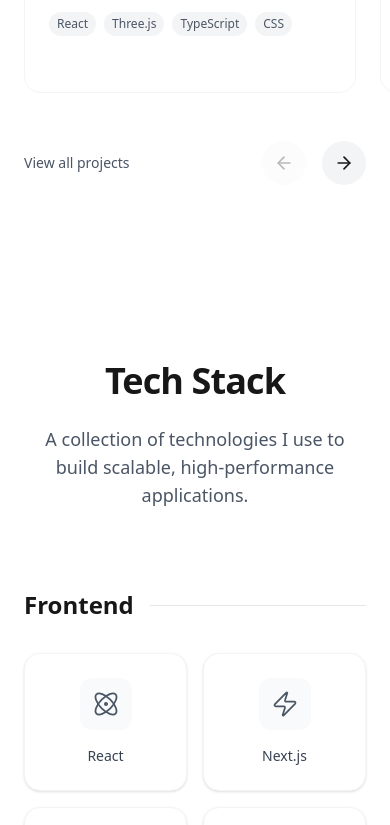
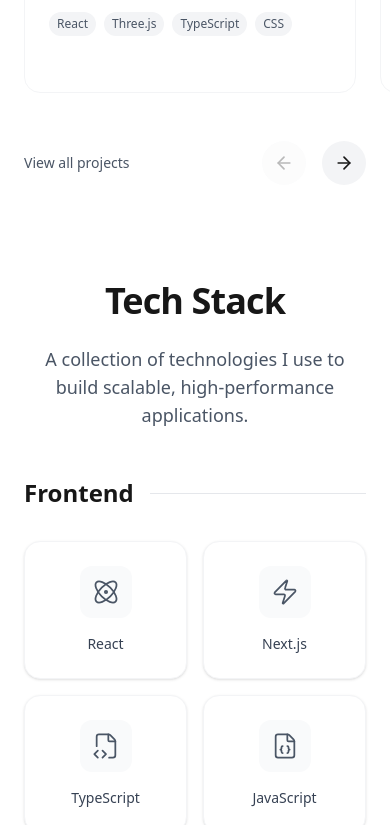
Before and after one commit to KaszubDev/personal-website, a Next.js app: page / in a window 390 px wide. Shown: the part 1752-2577 px from the top of the page. Built offline with nearby package versions, Linux system fonts and the light colour scheme.

Commit message:
adjust responsive spacing values in the Skills and Contact sections

```diff
--- a/src/app/contact/ContactClient.tsx
+++ b/src/app/contact/ContactClient.tsx
@@ -10,7 +10,7 @@ export function ContactClient() {
 
     if (state.succeeded) {
         return (
-            <main className="pt-32 pb-24 flex items-center justify-center">
+            <main className="pt-24 md:pt-32 pb-24 flex items-center justify-center">
                 <Container>
                     <motion.div
                         initial={{ opacity: 0, scale: 0.9 }}
@@ -36,7 +36,7 @@ export function ContactClient() {
     }
 
     return (
-        <main className="pt-32 pb-24">
+        <main className="pt-24 md:pt-32 pb-24">
             <Container>
                 <div className="max-w-2xl mx-auto text-center">
                     <motion.h1
--- a/src/components/sections/Skills.tsx
+++ b/src/components/sections/Skills.tsx
@@ -30,10 +30,10 @@ export function Skills() {
 
     return (
         <section
-            className="py-20 bg-white/50 dark:bg-zinc-900/20 backdrop-blur-sm"
+            className="md:py-20 bg-white/50 dark:bg-zinc-900/20 backdrop-blur-sm"
         >
             <Container>
-                <div className="flex flex-col items-center text-center max-w-2xl mx-auto mb-20">
+                <div className="flex flex-col items-center text-center max-w-2xl mx-auto mb-12 md:mb-20">
                     <motion.h2
                         initial={{ opacity: 0, y: 20 }}
                         whileInView={{ opacity: 1, y: 0 }}
```
